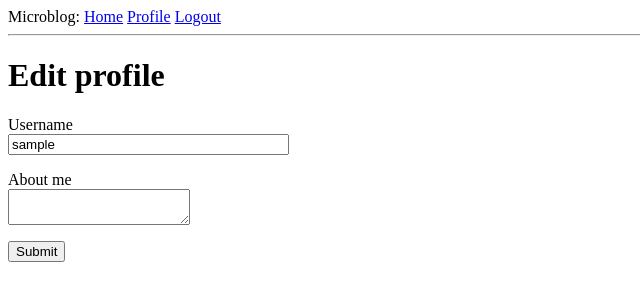
After one commit to krzysztof113-commits/microblog-by-tutorial-described, a Flask app: page /edit_profile in a window 1280 px wide. The commit adds this page. Shown: the top 301 px of the page, without its empty margins (0-640 px from the left). Run offline with Flask 2, Linux system fonts and the light colour scheme; the visitor is signed in with stand-in values (Sample User, id 1); data comes from the database, SQL or seed files in the repository; both versions use the stored data as it was after the commit.

Commit message:
Chapter 6 - Profile Editor

```diff
--- a/app/forms.py
+++ b/app/forms.py
@@ -4,6 +4,8 @@ from flask_wtf import FlaskForm
 from wtforms import StringField, PasswordField, BooleanField, SubmitField
 from wtforms.validators import DataRequired, Email, EqualTo, ValidationError
 from app.models import User
+from wtforms import TextAreaField
+from wtforms.validators import Length
 
 
 class LoginForm(FlaskForm):
@@ -33,3 +35,9 @@ class RegistrationForm(FlaskForm):
 		email = User.query.filter_by(email=email.data).first()
 		if email is not None:
 			raise ValidationError('Please use a different email address.')
+
+
+class EditProfileForm(FlaskForm):
+	username = StringField('Username', validators=[DataRequired()])
+	about_me = TextAreaField('About me', validators=[Length(min=0, max=140)])
+	submit = SubmitField('Submit')
--- a/app/routes.py
+++ b/app/routes.py
@@ -10,6 +10,7 @@ from werkzeug.urls import url_parse
 from app import db
 from app.forms import RegistrationForm
 from datetime import datetime
+from app.forms import EditProfileForm
 
 
 # @app refers to imported above app module, .route is a method that can be used as decorator to connect URLs
@@ -99,3 +100,22 @@ def before_request():
 		#  that will put the target user in the database session. So you can add the user again in this function,
 		#  but it is not necessary because it is already there.
 		db.session.commit()
+
+
+@app.route('/edit_profile', methods=['GET', 'POST'])
+@login_required
+def edit_profile():
+	form = EditProfileForm()
+	# validation works on 'POST' level, if something is incorrect
+	# if it is valid then pressing the button does:
+	if form.validate_on_submit():
+		current_user.username = form.username.data
+		current_user.about_me = form.about_me.data
+		db.session.commit()
+		flash('Your changes have been saved.')
+		return redirect(url_for('edit_profile'))
+	# when the form is requested by the first time it fills automatically from with database's data
+	elif request.method == 'GET':
+		form.username.data = current_user.username
+		form.about_me.data = current_user.about_me
+	return render_template('edit_profile.html', title='Edit Profile', form = form)
--- /dev/null
+++ b/app/templates/edit_profile.html
@@ -0,0 +1,23 @@
+{% extends "base.html" %}
+
+{% block content %}
+    <h1>Edit profile</h1>
+    <form action="" method="post">
+        {{ form.hidden_tag() }}
+        <p>
+            {{ form.username.label }}<br>
+            {{ form.username(size=32) }}<br>
+            {% for error in errors %}
+            <span style="color: red;">[{{ error }}]</span>
+            {% endfor %}
+        </p>
+        <p>
+            {{ form.about_me.label }}<br>
+            {{ form.about_me(size=32) }}<br>
+            {% for error in errors %}
+            <span style="color: red;">[{{ error }}]</span>
+            {% endfor %}
+        </p>
+        <p>{{ form.submit() }}</p>
+    </form>
+{% endblock %}
--- a/app/templates/user.html
+++ b/app/templates/user.html
@@ -11,6 +11,9 @@
             </td>
         </tr>
     </table>
+    {% if user == current_user %}
+    <p><a href="{{ url_for('edit_profile') }}">Edit your profile</a></p>
+    {% endif %}
     <hr>
     {% for post in posts %}
     {% include "_post.html" %}
```
Also changed, not shown: app.db.
